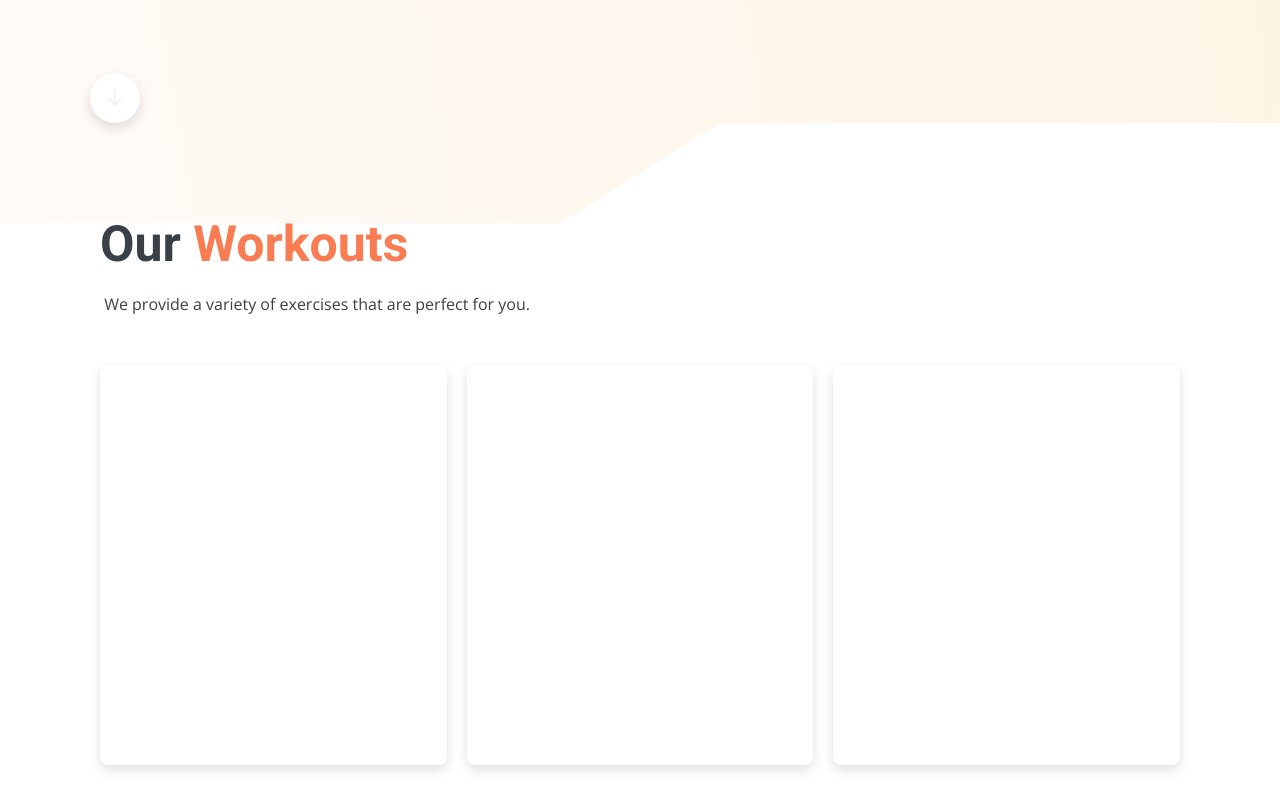
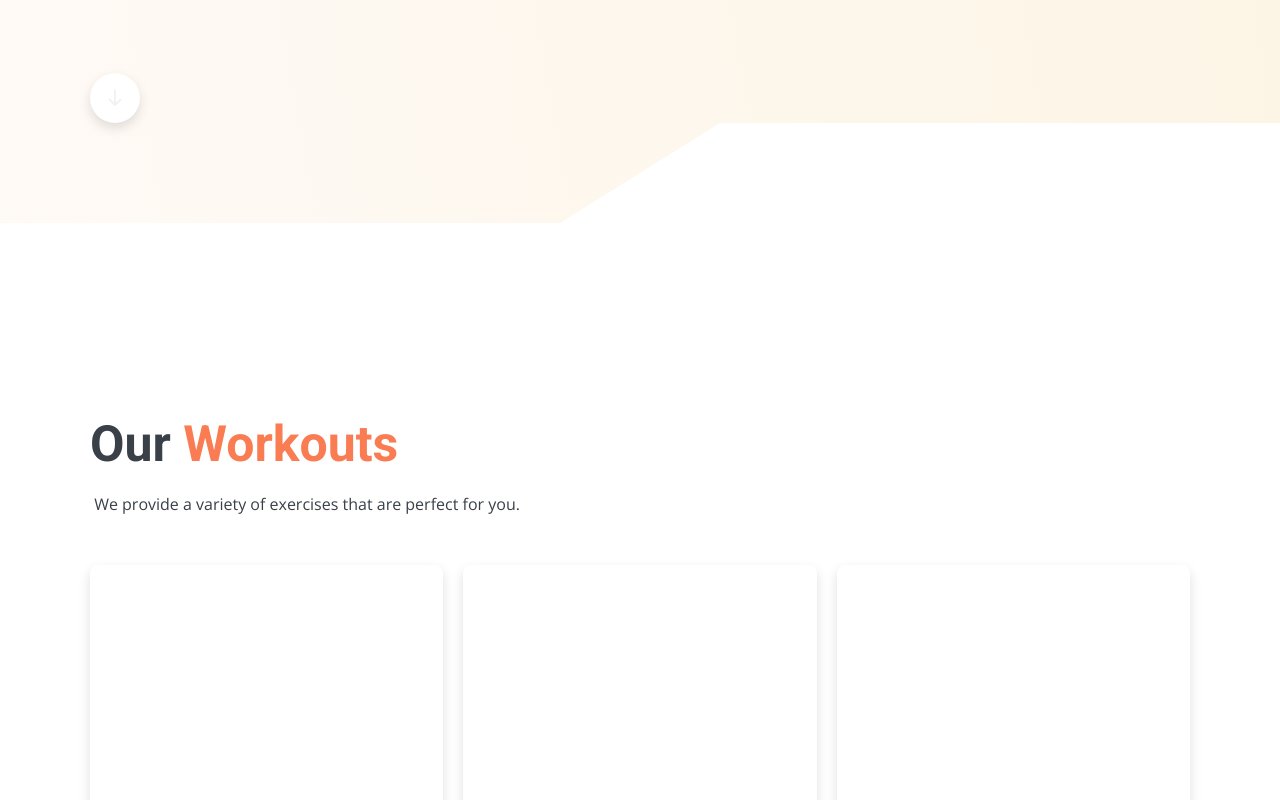
Before and after one commit to FitPlusPlus-Team/FitPlusPlus, a React (Create React App) app in the folder fitplusplus/: page / in a window 1280 px wide. Shown: the part 560-1360 px from the top of the page. Built offline with nearby package versions, Linux system fonts and the light colour scheme.

Commit message:
avoid css collisions of stuff

```diff
--- a/fitplusplus/src/components/home/home.jsx
+++ b/fitplusplus/src/components/home/home.jsx
@@ -419,7 +419,7 @@ const Home = () => {
           </svg>
         </button>
       </header>
-      <section id="workouts">
+      <section id="our-workouts">
         <div className="container">
           <h1>
             Our <span className="accent-color">Workouts</span>
--- a/fitplusplus/src/components/home/style.css
+++ b/fitplusplus/src/components/home/style.css
@@ -83,7 +83,7 @@ header .container .right svg {
   height: 50px;
 }
 
-#workouts {
+#our-workouts {
   background-color: var(--background-secondary);
   padding: 200px 0px;
   clip-path: polygon(
@@ -96,18 +96,18 @@ header .container .right svg {
   );
 }
 
-#workouts .container {
+#our-workouts .container {
   padding: 50px;
   max-width: 1200px;
   margin: auto;
 }
 
-#workouts h1 {
+#our-workouts h1 {
   font-size: 50px;
   margin-bottom: 20px;
 }
 
-#workouts p {
+#our-workouts p {
   margin-bottom: 50px;
 }
 
@@ -186,6 +186,6 @@ footer h1 {
 footer .container {
   max-width: 1200px;
   margin: auto;
-  padding: 50px;
+  padding: 50px 0;
   padding-bottom: 150px;
 }
```
